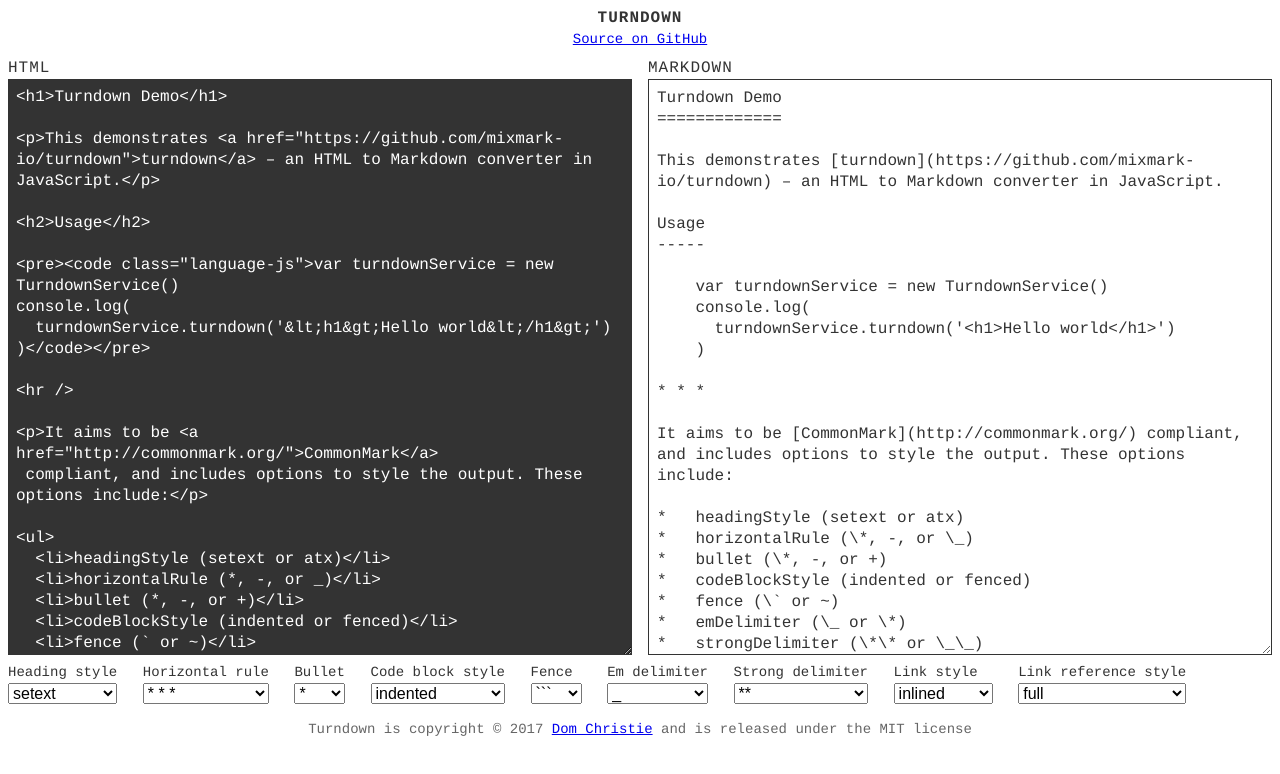
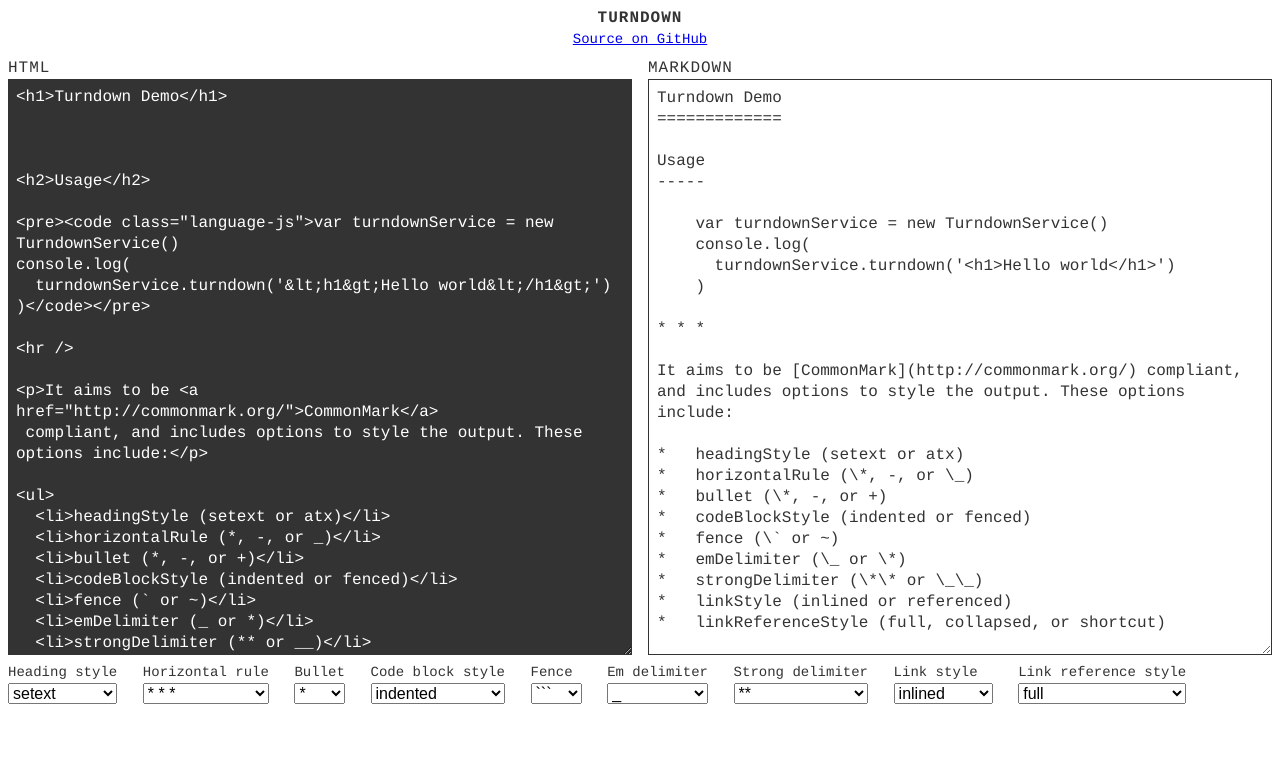
Before and after one commit to bgoonz/html-2-md-converter, a website: page index.html in a window 1280 px wide. Drawn offline with nearby package versions, Linux system fonts and the light colour scheme.

Commit message:
Update index.html

```diff
--- a/index.html
+++ b/index.html
@@ -121,7 +121,7 @@
     <label for="input">HTML</label>
     <textarea cols="100" rows=10 id="input"><h1>Turndown Demo</h1>
 
-<p>This demonstrates <a href="https://github.com/mixmark-io/turndown">turndown</a> – an HTML to Markdown converter in JavaScript.</p>
+
 
 <h2>Usage</h2>
 
@@ -232,7 +232,7 @@
   </form>
 </div>
 
-<footer><p>Turndown is copyright © 2017 <a href="http://www.domchristie.co.uk/">Dom Christie</a> and is released under the MIT license</p></footer>
+
 <script>
   ;(function () {
     var input = document.getElementById('input')
```
